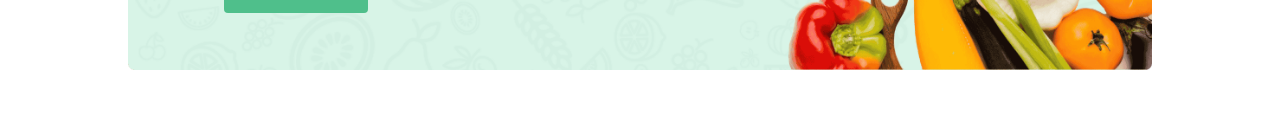
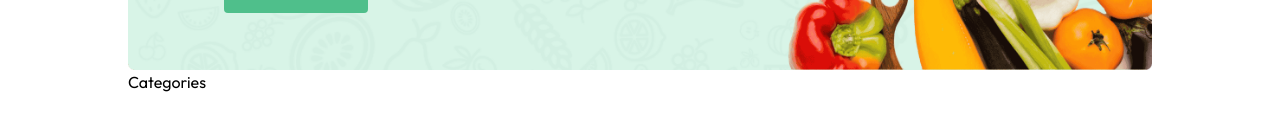
Before and after one commit to arwijesuriya/mern-grocery, a React (Vite) app in the folder frontend/: page / in a window 1280 px wide. Shown: the part 410-540 px from the top of the page. Built offline with nearby package versions, Linux system fonts and the light colour scheme.

Commit message:
create categories.jsx

```diff
--- /dev/null
+++ b/frontend/src/components/Categories.jsx
@@ -0,0 +1,11 @@
+import React from 'react'
+
+const Categories = () => {
+    return (
+        <div>
+            Categories
+        </div>
+    )
+}
+
+export default Categories
--- a/frontend/src/pages/Home.jsx
+++ b/frontend/src/pages/Home.jsx
@@ -1,10 +1,12 @@
 import React from 'react'
 import MainBanner from '../components/MainBanner'
+import Categories from '../components/Categories'
 
 const Home = () => {
     return (
         <div>
             <MainBanner />
+            <Categories />
         </div>
     )
 }
```
